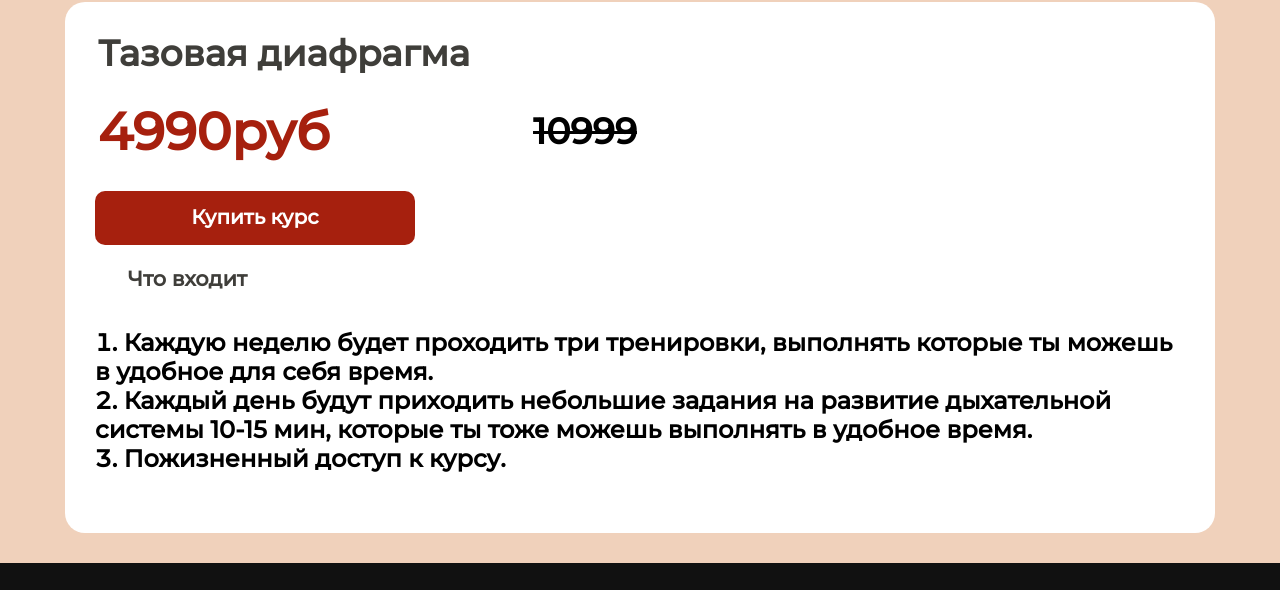
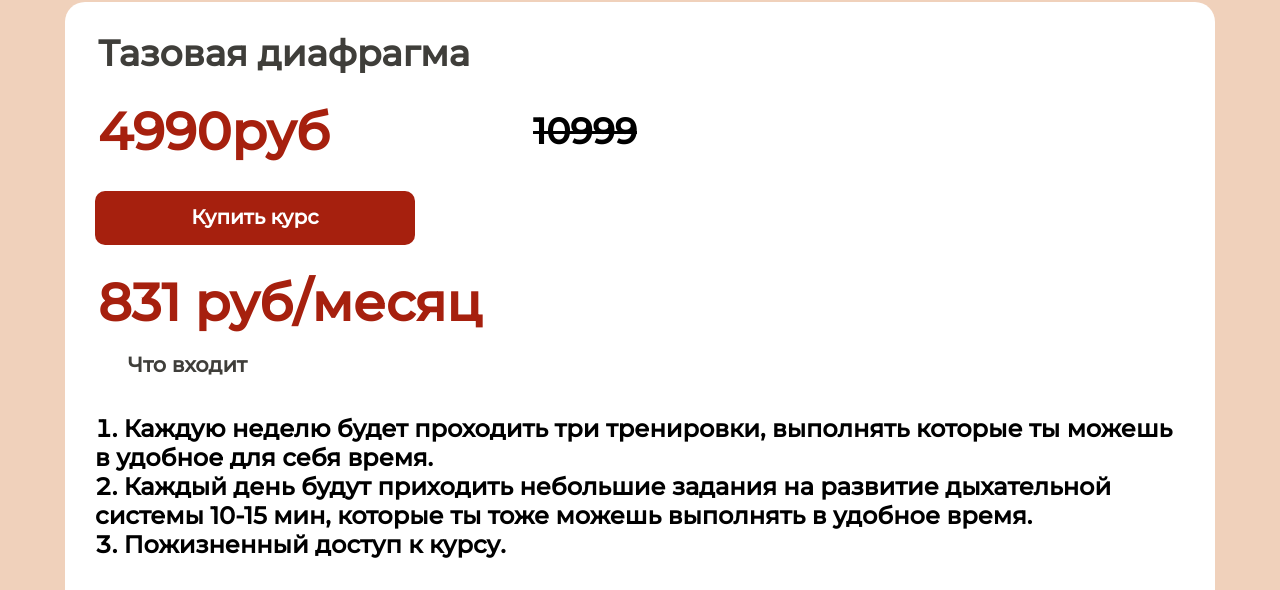
Before and after one commit to Tepteev17/limfa-last, a plain HTML site: page index.html in a window 1280 px wide. Shown: the part 9568-10158 px from the top of the page. Drawn offline with Linux system fonts and the light colour scheme; a web font is replaced by a local one.

Commit message:
Update index.html

```diff
--- a/index.html
+++ b/index.html
@@ -616,7 +616,7 @@
                 </div>
 
                 <div class="btn btn-red unit"><a href="https://telo.club/taz#order:%20%D0%BA%D1%83%D1%80%D1%81%20%D0%B2%D0%BE%D1%81%D1%81%D1%82%D0%B0%D0%BD%D0%BE%D0%B2%D0%BB%D0%B5%D0%BD%D0%B8%D0%B5%20%D1%82%D0%B0%D0%B7%D0%BE%D0%B2%D0%BE%D0%B9%20%D0%B4%D0%B8%D0%B0%D1%84%D1%80%D0%B0%D0%B3%D0%BC%D1%8B=4990">Купить курс</a></div>
-                <!-- <div class="price-unit">831 руб/месяц</div> -->
+                <div class="price-unit">831 руб/месяц</div>
                 <div class="wrap">
                     <div class="subhead subhead-black">Что входит</div>
                     <div class="included-list list-p">
```
